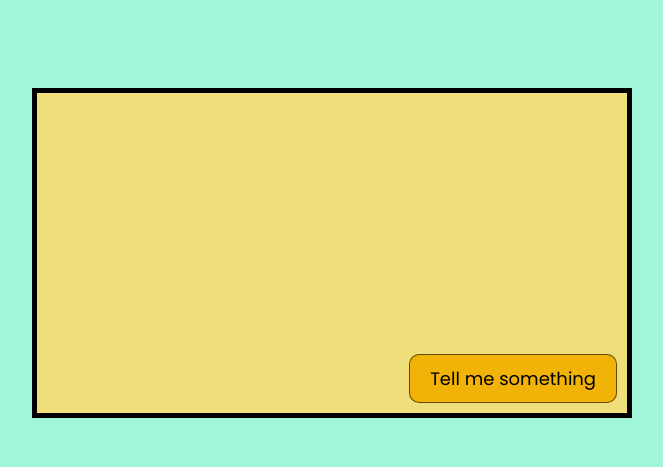
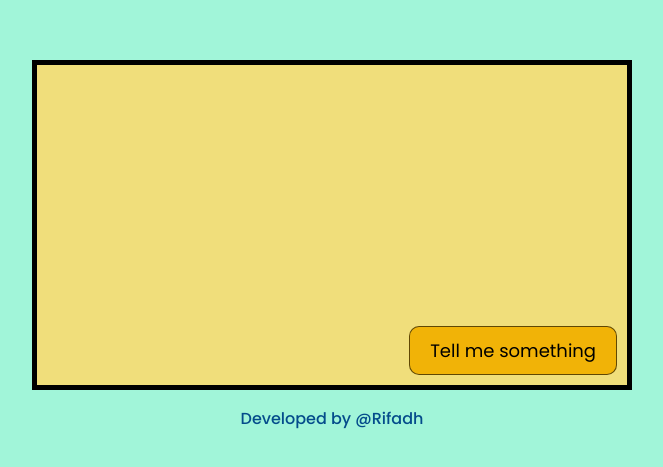
Before and after one commit to RifadhRFD/react-advise-app, a React (Create React App) app: page / in a window 1280 px wide. Shown: the part 155-622 px from the top of the page, without its empty margins (308-971 px from the left). Built offline with nearby package versions, Linux system fonts and the light colour scheme; no server answers; a web font is replaced by a local one.

Commit message:
added footer

```diff
--- a/src/App.css
+++ b/src/App.css
@@ -33,14 +33,6 @@
     padding: 10px 20px;
 }
 
-.text{
-    /* position: absolute;
-    margin-top: 30px;
-    align-items: center;
-    justify-content: center; */
-    display: flex;
-    place-content: center;
-}
 
 .Btn-Advice{
     position: absolute;
@@ -58,3 +50,11 @@
 .Btn-Advice:hover{
     background-color: rgb(215, 203, 245);
 }
+
+.footer{
+    font-family: 'Poppins', serif;
+    font-weight: 500;
+    color: rgb(4, 76, 139);
+
+
+}
--- a/src/App.js
+++ b/src/App.js
@@ -32,6 +32,9 @@ function App() {
           <h2 className="text">{advise}</h2>
           <button className="Btn-Advice" onClick={fetchNewAdvise} >Tell me something</button>
         </div>
+        <footer>
+          <p className="footer">Developed by @Rifadh</p>
+        </footer>
 
     </div>
 
```
